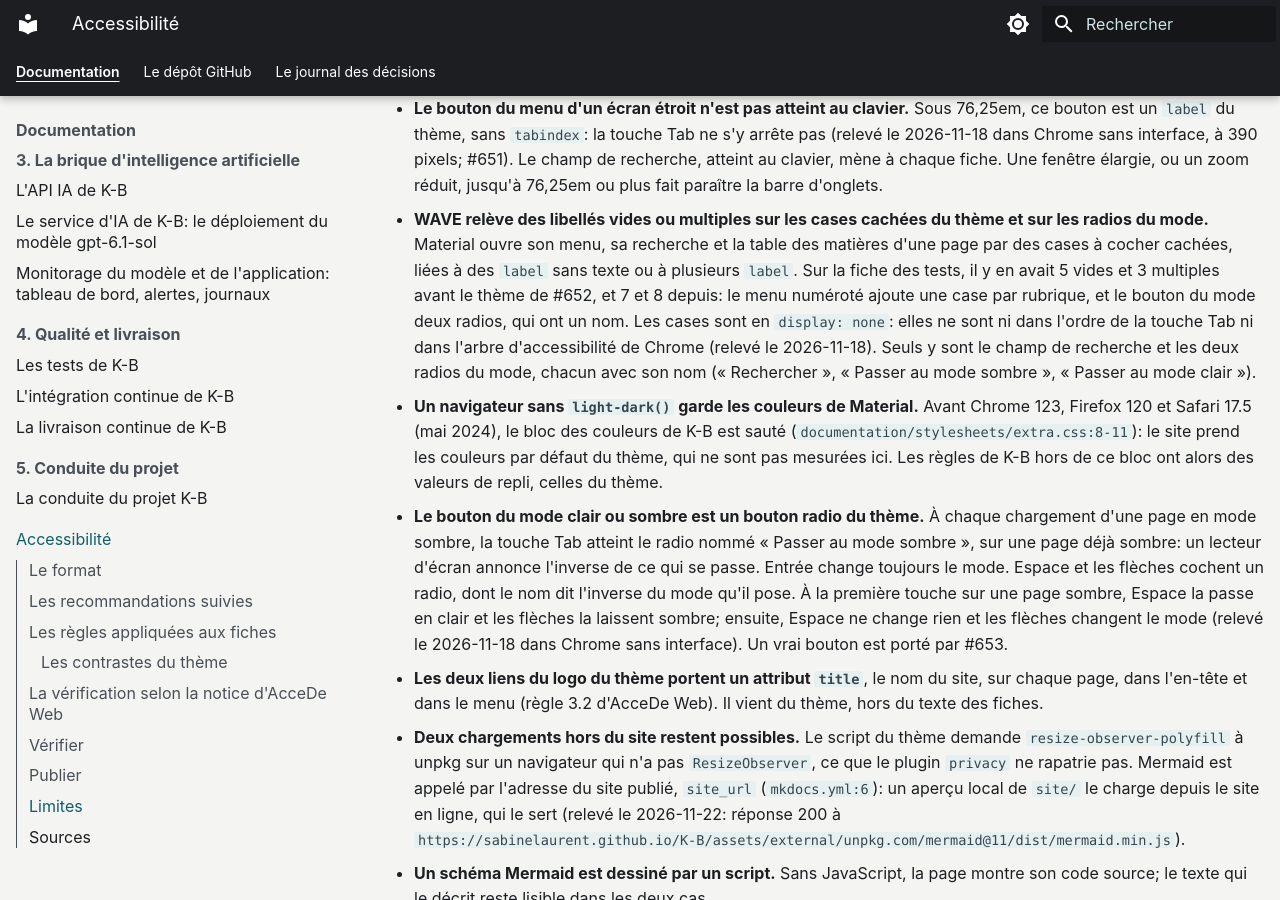
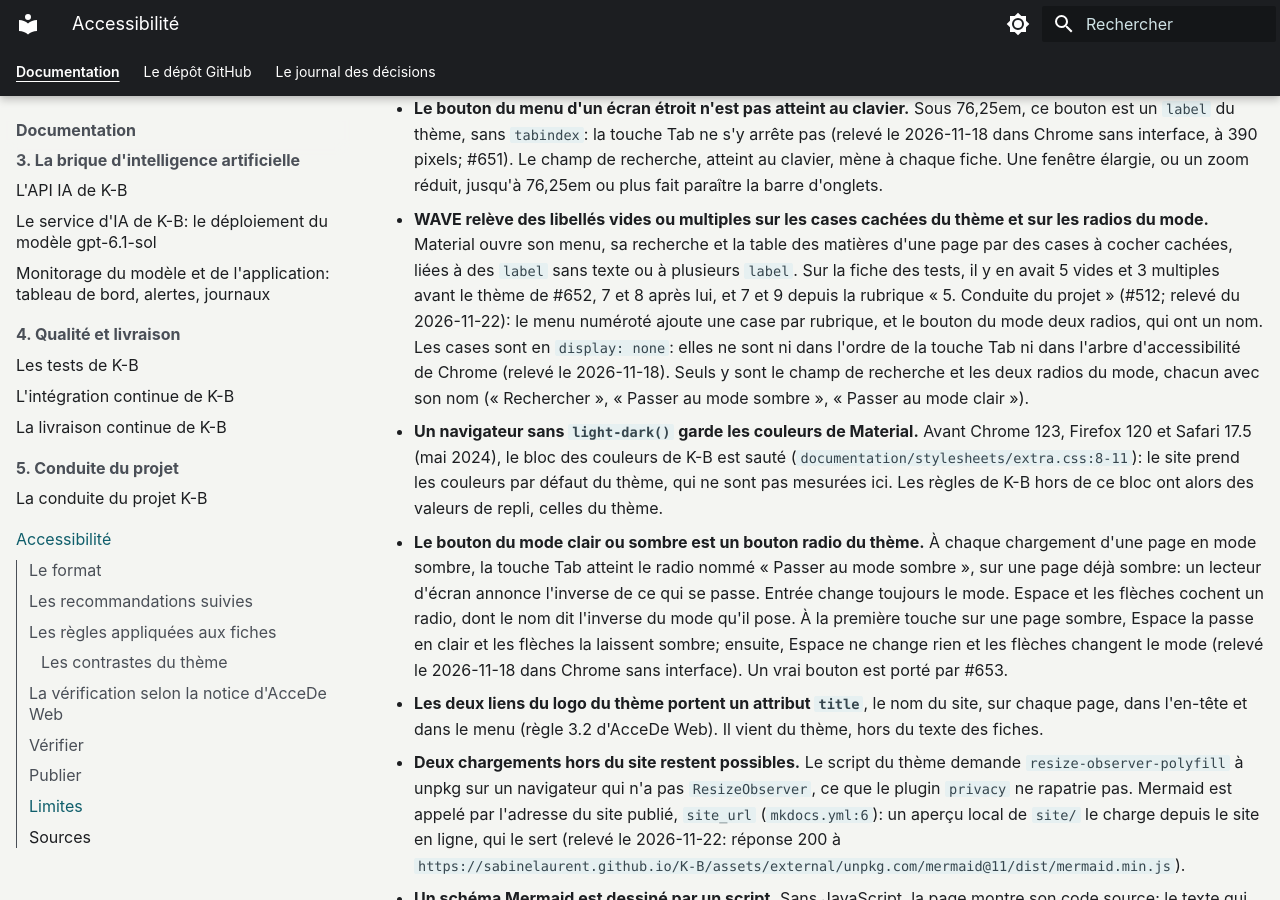
Before and after one commit to SabineLaurent/K-B, an MkDocs documentation site: the page built from documentation/accessibilite.md, in a window 1280 px wide and 900 px high, scrolled down 14176 px. Built offline with MkDocs 1.6.1 and Material for MkDocs 9.7.7, drawn with Linux system fonts in a browser that asks for light colours; plug-ins that fetch from the network failed and are left out.

Commit message:
docs: say in the product page what the free grant of Container Apps covers in each cost, and give in the accessibility statement the 7 empty and 9 multiple labels since the fifth menu group (issue 684)

```diff
--- a/documentation/accessibilite.md
+++ b/documentation/accessibilite.md
@@ -273,8 +273,9 @@ réglages (<span lang="en">Settings > Secrets and variables > Actions > Variable
     un zoom réduit, jusqu'à 76,25em ou plus fait paraître la barre d'onglets.
 - **WAVE relève des libellés vides ou multiples sur les cases cachées du thème et sur les radios du mode.** Material ouvre son menu, sa
     recherche et la table des matières d'une page par des cases à cocher cachées, liées à des `label` sans texte ou à
-    plusieurs `label`. Sur la fiche des tests, il y en avait 5 vides et 3 multiples avant le thème de #652, et 7 et 8
-    depuis: le menu numéroté ajoute une case par rubrique, et le bouton du mode deux radios, qui ont un nom. Les
+    plusieurs `label`. Sur la fiche des tests, il y en avait 5 vides et 3 multiples avant le thème de #652, 7 et 8
+    après lui, et 7 et 9 depuis la rubrique « 5. Conduite du projet » (#512; relevé du 2026-11-22): le menu numéroté
+    ajoute une case par rubrique, et le bouton du mode deux radios, qui ont un nom. Les
     cases sont en `display: none`: elles ne sont ni dans
     l'ordre de la touche Tab ni dans l'arbre d'accessibilité de Chrome (relevé le 2026-11-18). Seuls y sont le
     champ de recherche et les deux radios du mode, chacun avec son nom (« Rechercher », « Passer au mode sombre »,
```
Also changed, not shown: documentation/produit.md (+1 -1 lines).
